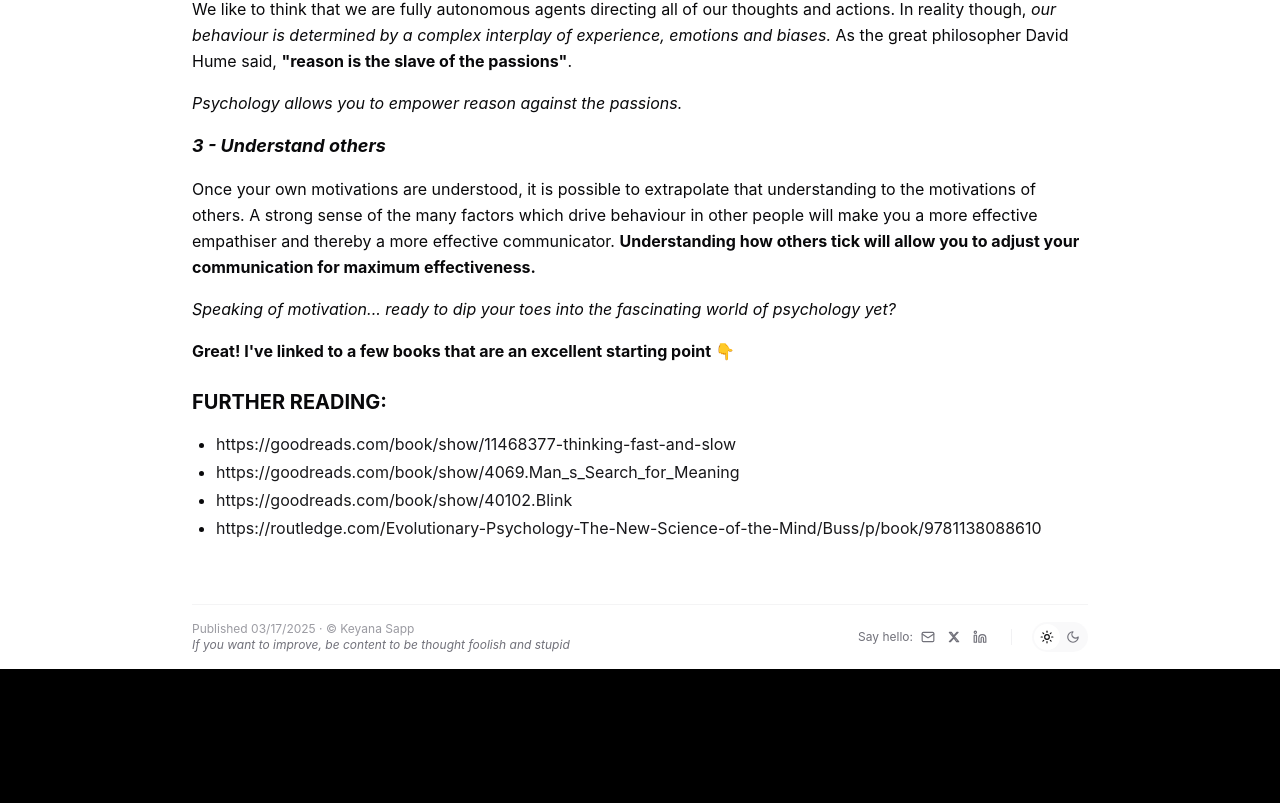
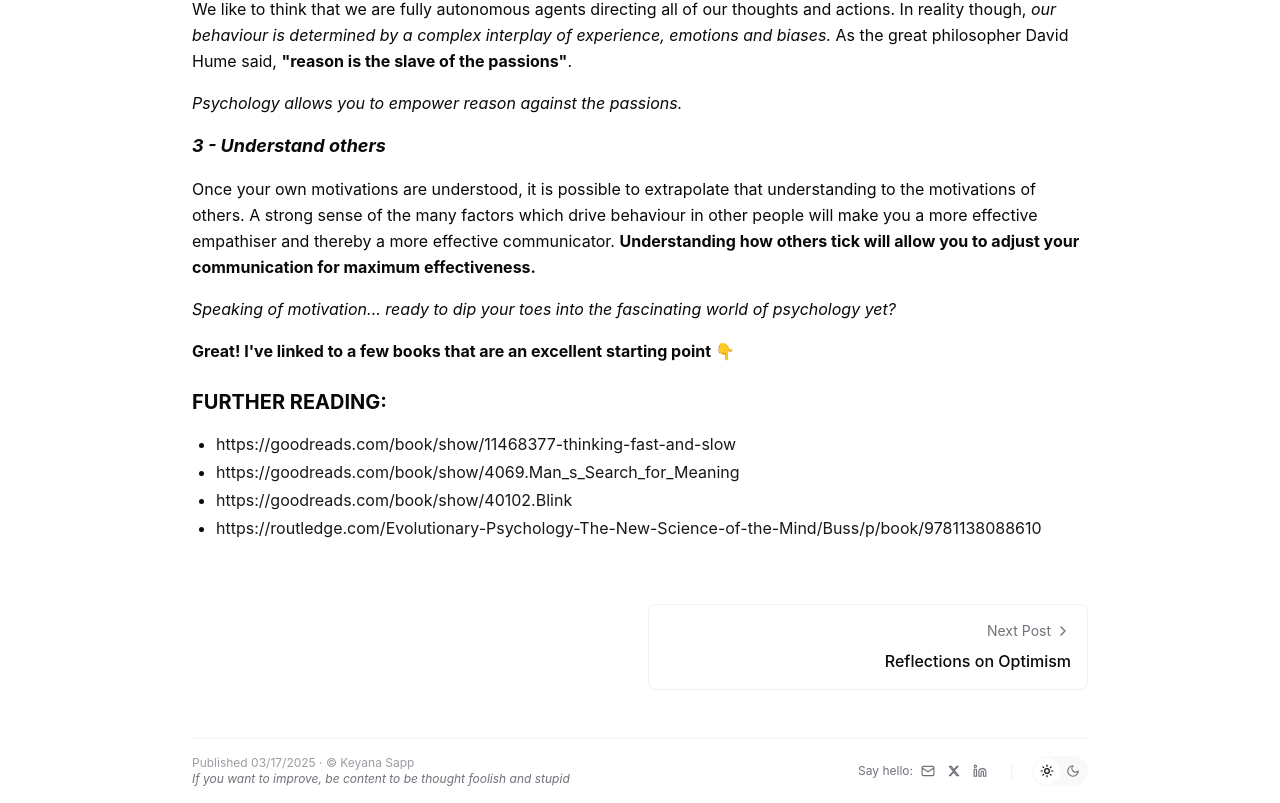
Before and after one commit to ksBrapZ/keyana-portfolio, a Next.js app: page /blog/3-reasons-why-everyone-should-study-psychology in a window 1280 px wide. Shown: the part 908-1711 px from the top of the page. Before the commit the page ends 1577 px from the top, so only its background shows below. Built offline with nearby package versions, Linux system fonts and the light colour scheme.

Commit message:
added blog post nav

```diff
--- /dev/null
+++ b/components/blog/BlogPostNavigation.tsx
@@ -0,0 +1,49 @@
+import React from 'react';
+import Link from 'next/link';
+import { ChevronLeft, ChevronRight } from 'lucide-react';
+import { BlogPost } from '@/lib/blog';
+
+interface BlogPostNavigationProps {
+  nextPost: BlogPost | null;
+  prevPost: BlogPost | null;
+}
+
+export default function BlogPostNavigation({ nextPost, prevPost }: BlogPostNavigationProps) {
+  if (!nextPost && !prevPost) return null;
+
+  return (
+    <div className="w-full">
+      <nav className="grid grid-cols-1 md:grid-cols-2 gap-4">
+        {prevPost && (
+          <Link
+            href={`/blog/${prevPost.slug}`}
+            className="group flex flex-col p-4 rounded-lg border border-border/50 dark:border-border/20 transition-all hover:bg-muted/50 hover:border-border"
+          >
+            <span className="text-sm text-muted-foreground flex items-center mb-2">
+              <ChevronLeft className="h-4 w-4 mr-1" />
+              Previous Post
+            </span>
+            <span className="font-medium group-hover:text-primary transition-colors line-clamp-2">
+              {prevPost.frontmatter.title}
+            </span>
+          </Link>
+        )}
+
+        {nextPost && (
+          <Link
+            href={`/blog/${nextPost.slug}`}
+            className={`group flex flex-col p-4 rounded-lg border border-border/50 dark:border-border/20 transition-all hover:bg-muted/50 hover:border-border ${!prevPost ? 'md:col-start-2' : ''}`}
+          >
+            <span className="text-sm text-muted-foreground flex items-center justify-end mb-2">
+              Next Post
+              <ChevronRight className="h-4 w-4 ml-1" />
+            </span>
+            <span className="font-medium text-right group-hover:text-primary transition-colors line-clamp-2">
+              {nextPost.frontmatter.title}
+            </span>
+          </Link>
+        )}
+      </nav>
+    </div>
+  );
+}
--- a/content/blog/3-reasons-why-everyone-should-study-psychology.md
+++ b/content/blog/3-reasons-why-everyone-should-study-psychology.md
@@ -2,7 +2,7 @@
 title: "Why Everyone Should Study Psychology"
 date: "2021-10-26"
 description: "Humans are irrational. Motivation is not intuitive. Psychology explains why."
-tags: ["Psychology", "Motivation"]
+tags: ["Psychology", "Motivation", "Management"]
 published: true
 ---
 
--- a/pages/blog/[slug].tsx
+++ b/pages/blog/[slug].tsx
@@ -1,16 +1,19 @@
 import { GetStaticPaths, GetStaticProps } from 'next';
 import Head from 'next/head';
-import { getPostBySlug, getPostSlugs, BlogPost } from '@/lib/blog';
+import { getPostBySlug, getPostSlugs, BlogPost, getAllPosts } from '@/lib/blog';
 import BlogContent from '@/components/blog/BlogContent';
 import Header from '@/components/Header';
 import Footer from '@/components/Footer';
 import { useRouter } from 'next/router';
+import BlogPostNavigation from '@/components/blog/BlogPostNavigation';
 
 interface BlogPostPageProps {
   post: BlogPost | null;
+  nextPost: BlogPost | null;
+  prevPost: BlogPost | null;
 }
 
-export default function BlogPostPage({ post }: BlogPostPageProps) {
+export default function BlogPostPage({ post, nextPost, prevPost }: BlogPostPageProps) {
   const router = useRouter();
 
   // Handle the case where the post is not found
@@ -39,6 +42,10 @@ export default function BlogPostPage({ post }: BlogPostPageProps) {
 
         <main className="flex-grow container mx-auto px-6 md:px-12 lg:px-16 max-w-screen-lg py-8">
           <BlogContent frontmatter={frontmatter} content={content} />
+
+          <div className="mt-16">
+            <BlogPostNavigation nextPost={nextPost} prevPost={prevPost} />
+          </div>
         </main>
 
         <Footer />
@@ -57,9 +64,19 @@ export const getStaticProps: GetStaticProps = async ({ params }) => {
     };
   }
 
+  // Get all posts and find the current post index
+  const allPosts = getAllPosts();
+  const currentIndex = allPosts.findIndex(p => p.slug === slug);
+
+  // Get next and previous posts
+  const nextPost = currentIndex > 0 ? allPosts[currentIndex - 1] : null;
+  const prevPost = currentIndex < allPosts.length - 1 ? allPosts[currentIndex + 1] : null;
+
   return {
     props: {
       post,
+      nextPost,
+      prevPost,
     },
   };
 };
```
